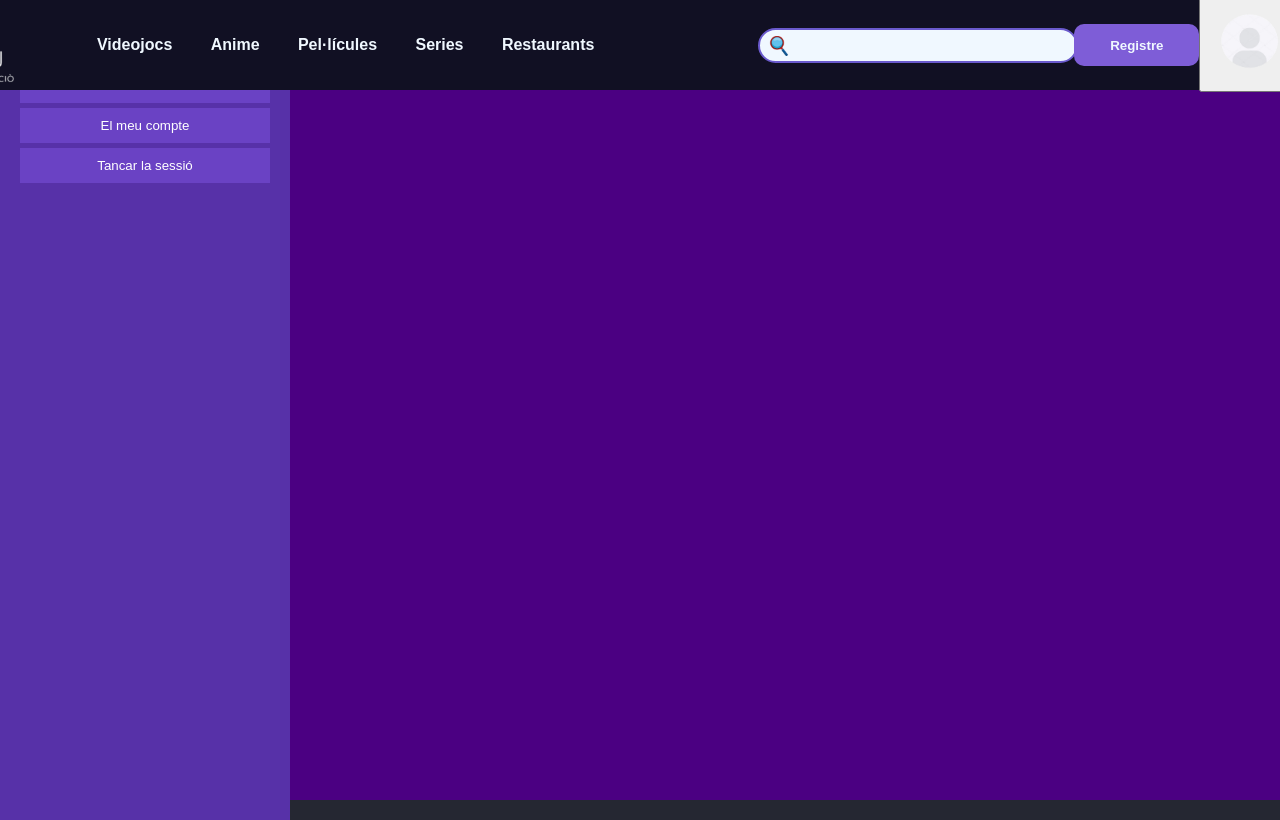
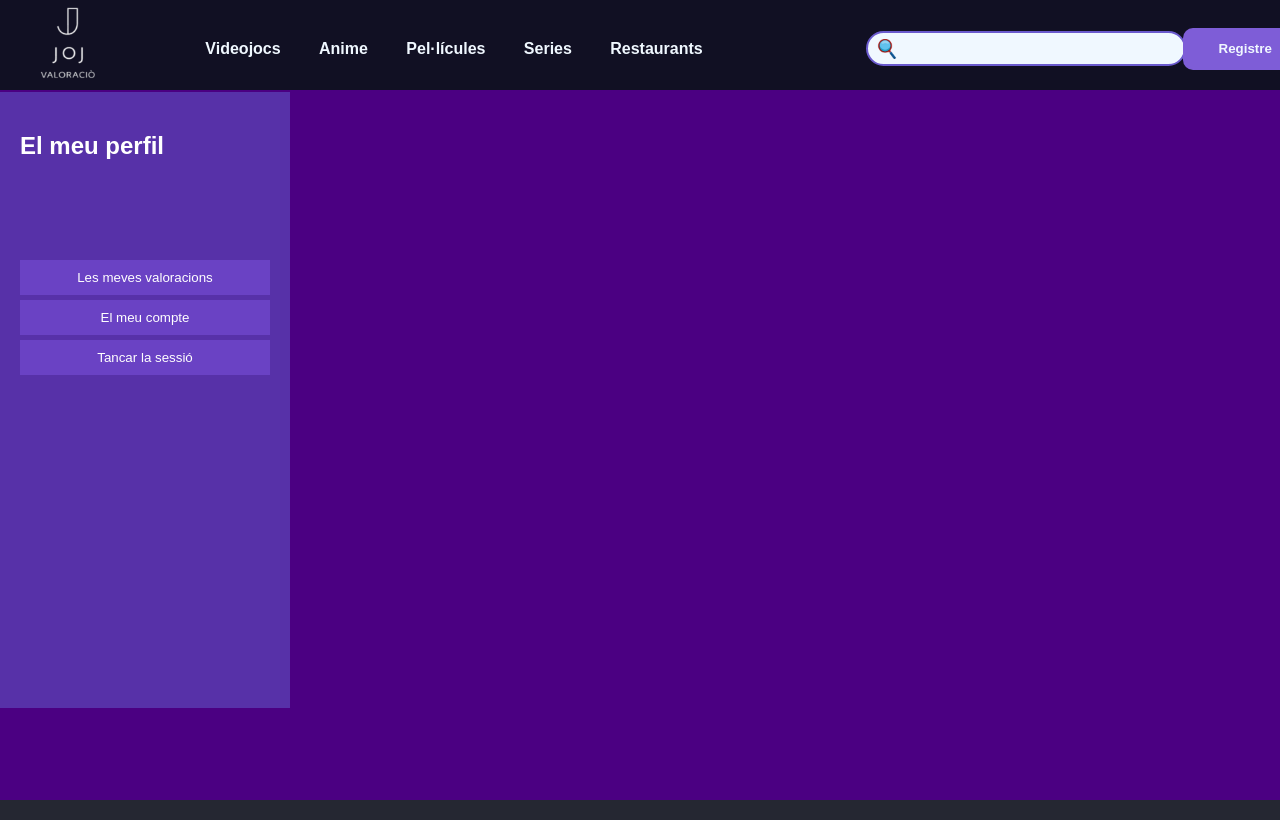
Before and after one commit to santsa9/projectefinal, a React (Create React App) app: page /Usuari in a window 1280 px wide. Built offline with nearby package versions, Linux system fonts and the light colour scheme.

Commit message:
primers cambis a millor

```diff
--- a/src/Usuaricss.css
+++ b/src/Usuaricss.css
@@ -10,11 +10,11 @@
     background: #5731a8;
     color: white;
     padding: 20px;
-    height: 100vh;
+    height: 72vh;
   }
 
   .sidebar h2 {
-    margin-bottom: 20px;
+    margin-bottom: 100px;
   }
 
   .sidebar-btn {
@@ -68,3 +68,18 @@
     box-shadow: 2px 2px 10px rgba(0, 0, 0, 0.1);
     width: 250px;
   }
+
+  .logo {
+    position: relative;
+    width: 70px;
+    overflow: hidden;
+  }
+  .botologo {
+    position: relative;
+    background: none;
+    width: 65px;
+    height: 85px;
+    right: 68px;
+    border: none;
+    cursor: pointer;
+  }
--- a/src/components/Usuari.jsx
+++ b/src/components/Usuari.jsx
@@ -1,5 +1,5 @@
 import React, { useState } from "react";
-import { useNavigate } from "react-router-dom";
+import { Link,useNavigate } from 'react-router-dom';
 import '../Usuaricss.css';
 import joposep from "../imagenes/joj.png";
 import lupa from "../imagenes/lupa.png";
@@ -7,29 +7,22 @@ import usuari from "../imagenes/use.png";
 
 const categories = ["Videojocs", "Pel·lícules", "Sèries", "Anime", "Restaurants"];
 
-const ratings = {
-  "Pel·lícules": [
-    { title: "Títol peli 1", date: "01/01/2025", rating: "⭐⭐⭐⭐", comment: "Molt bona!" },
-    { title: "Títol peli 2", date: "15/02/2025", rating: "⭐⭐⭐", comment: "Podria ser millor." }
-  ],
-  "Videojocs": [],
-  "Sèries": [],
-  "Anime": [],
-  "Restaurants": []
-};
-
 const Usuari = () => {
   const [selectedCategory, setSelectedCategory] = useState("Pel·lícules");
   const navigate = useNavigate();
 
+  const handleRedirect = () => {
+    navigate("/"); // Redirige a la página principal
+};
   return (
     <div className="app">
       {/* Capçalera */}
       <header className="header">
         <nav className="nav">
-          <button onClick={() => navigate("/")} className="botologo">
-            <img className="logo" src={joposep} alt="Logo" />
-          </button>
+          <Link to="/">
+                <img className="logo" src={joposep} alt="Logo" />
+                <button onClick={handleRedirect} className='botologo'></button>
+          </Link>
           <a href="/Videojocs">Videojocs</a>
           <a href="/Anime">Anime</a>
           <a href="/Pelis">Pel·lícules</a>
@@ -70,21 +63,6 @@ const Usuari = () => {
               </button>
             ))}
           </nav>
-
-          <section className="ratings">
-            {ratings[selectedCategory].length > 0 ? (
-              ratings[selectedCategory].map((item, index) => (
-                <div key={index} className="rating-card">
-                  <h3>{item.title}</h3>
-                  <p><strong>Data:</strong> {item.date}</p>
-                  <p><strong>Valoració:</strong> {item.rating}</p>
-                  <p>{item.comment}</p>
-                </div>
-              ))
-            ) : (
-              <p>No hi ha valoracions en aquesta categoria.</p>
-            )}
-          </section>
         </main>
       </div>
     </div>
```
